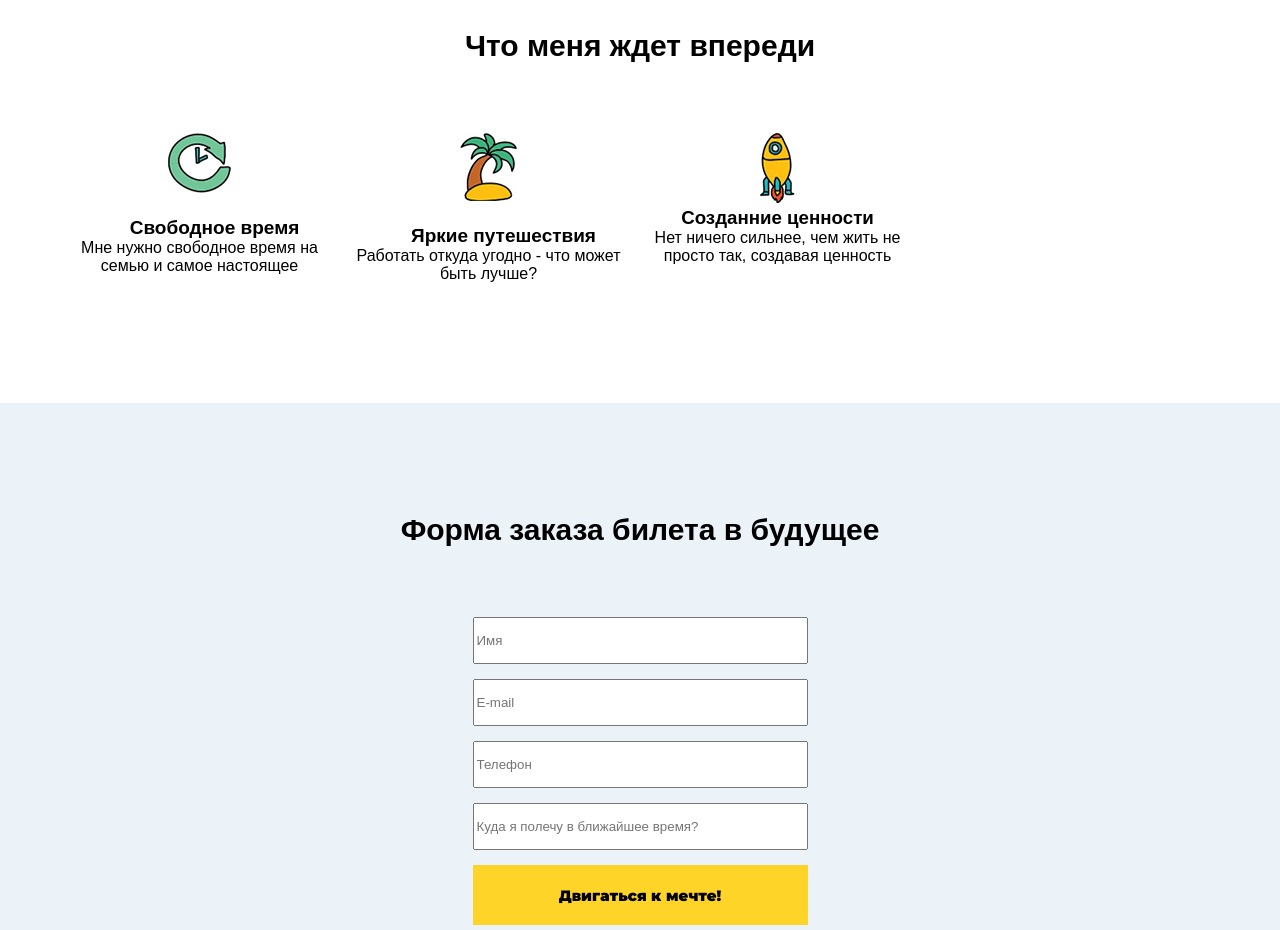
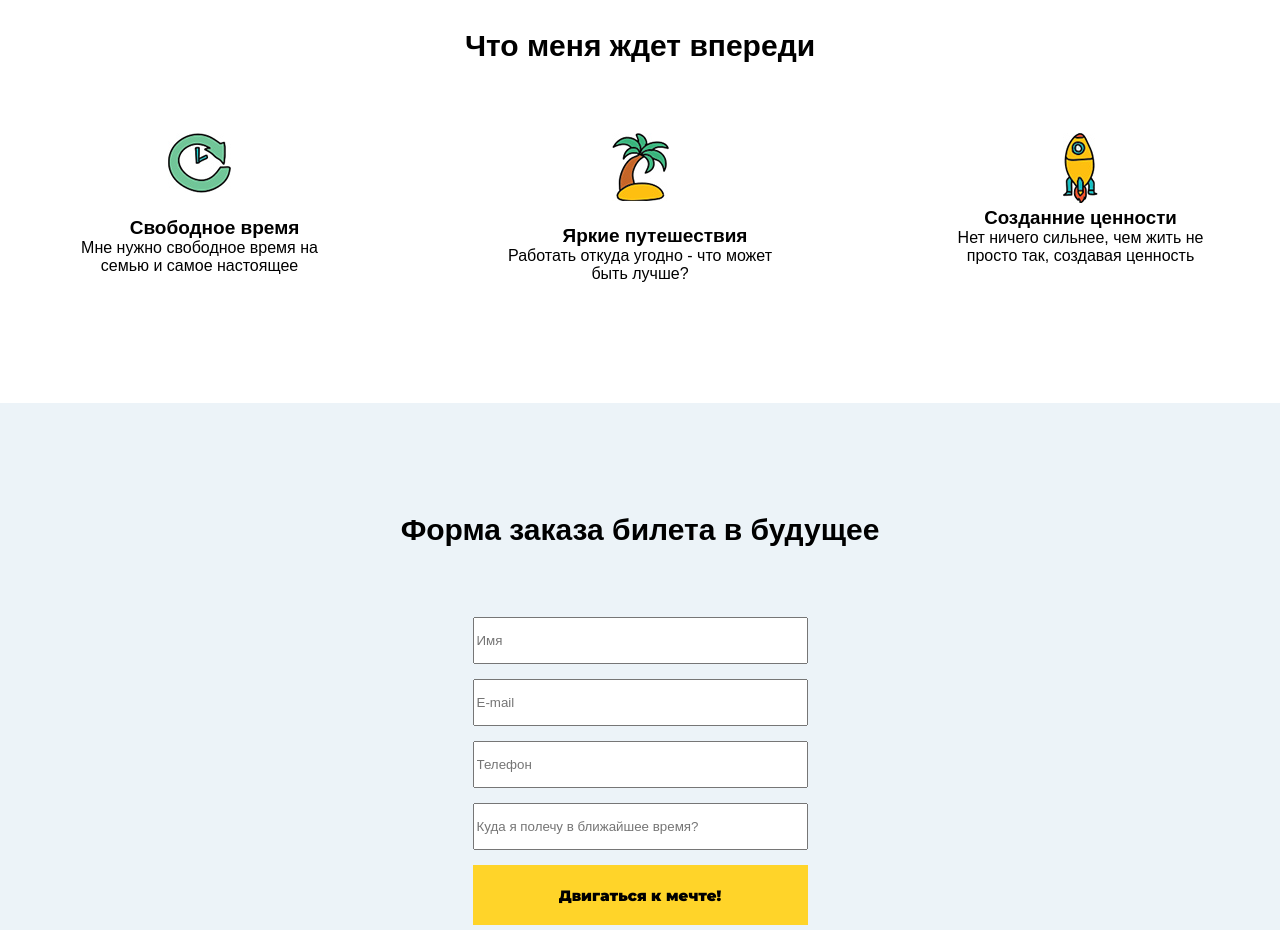
Before and after one commit to kristal4ik/kristal4ik-5.github.io, a plain HTML site: page index.html in a window 1280 px wide. Shown: the part 1040-1970 px from the top of the page. Drawn offline with nearby package versions, Linux system fonts and the light colour scheme.

Commit message:
Add files via upload

```diff
--- a/css/main.css
+++ b/css/main.css
@@ -94,7 +94,7 @@ text-align: center;
 }
 .good-life{
 display: flex;
-justify-content: space space-between;
+justify-content:  space-between;
 text-align: center;
 }
 /*.time-text{
```
